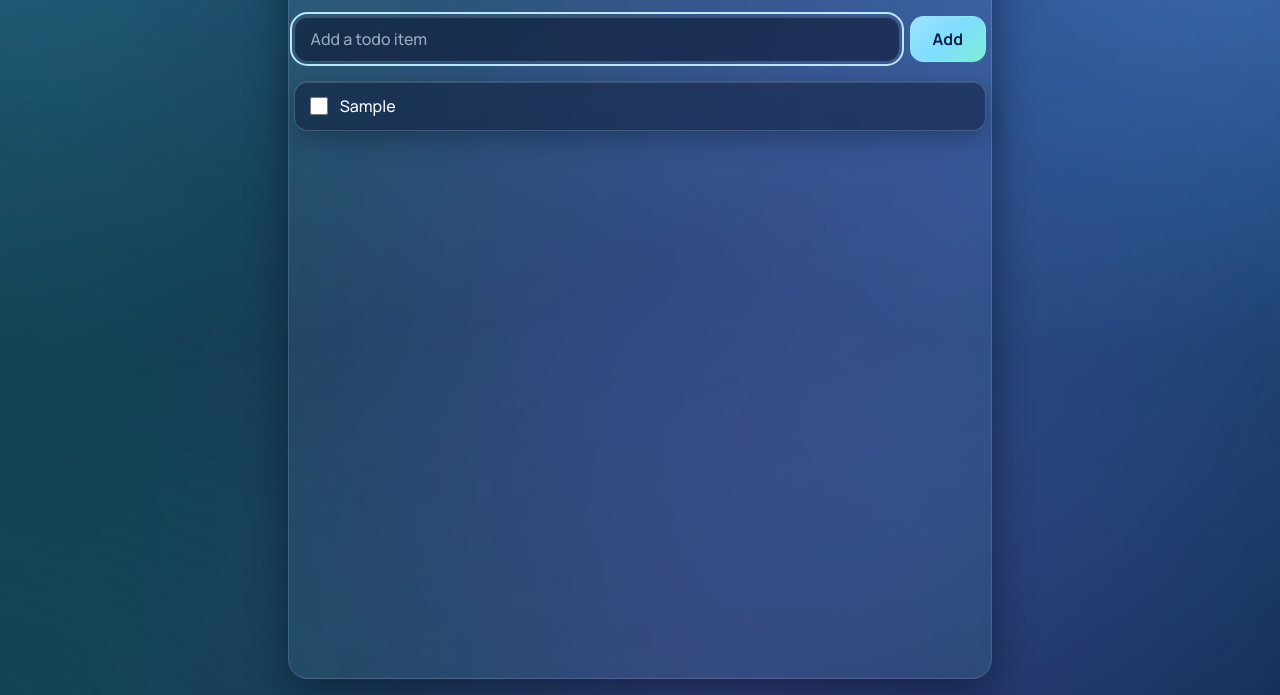
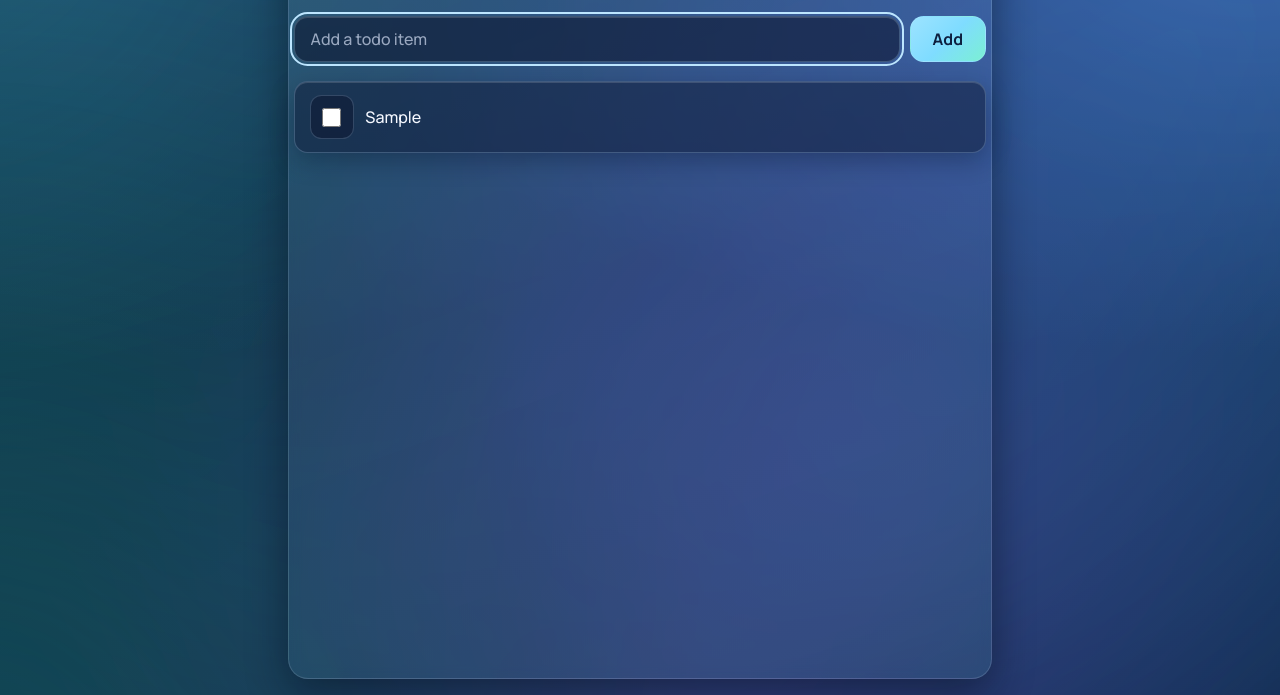
Before and after one commit to rasagy/todo-app-ui-aesthetics, a plain HTML site: page aurora/index.html in a window 1280 px wide. Both pictures are taken after typing "Sample" into the empty fields and a click on the button "Add". Shown: the part 105-800 px from the top of the page. Drawn offline with Linux system fonts and the light colour scheme.

Commit message:
updated aurora

```diff
--- a/aurora/app.js
+++ b/aurora/app.js
@@ -7,6 +7,7 @@
   const input = document.getElementById("todo-input");
   const list = document.getElementById("todo-list");
   const emptyState = document.getElementById("empty-state");
+  const storageWarning = document.getElementById("storage-warning");
 
   const state = {
     todos: loadTodos(),
@@ -94,6 +95,10 @@
     emptyState.hidden = state.todos.length > 0;
   }
 
+  function setStorageWarningVisibility() {
+    storageWarning.hidden = state.storageAvailable;
+  }
+
   function render() {
     state.todos = sortTodos(state.todos);
     list.textContent = "";
@@ -104,22 +109,32 @@
       const item = document.createElement("li");
       item.className = todo.completed ? "todo-item completed" : "todo-item";
 
+      const checkWrapper = document.createElement("label");
+      checkWrapper.className = "todo-check";
+
       const checkbox = document.createElement("input");
       checkbox.type = "checkbox";
       checkbox.checked = todo.completed;
-      checkbox.setAttribute("aria-label", `Mark "${todo.text}" as done`);
+      checkbox.setAttribute(
+        "aria-label",
+        todo.completed
+          ? `Mark "${todo.text}" as not done`
+          : `Mark "${todo.text}" as done`
+      );
       checkbox.dataset.todoId = todo.id;
 
       const text = document.createElement("span");
       text.className = "todo-text";
       text.textContent = todo.text;
 
-      item.append(checkbox, text);
+      checkWrapper.append(checkbox);
+      item.append(checkWrapper, text);
       fragment.append(item);
     }
 
     list.append(fragment);
     setEmptyStateVisibility();
+    setStorageWarningVisibility();
   }
 
   function addTodoFromInput() {
--- a/aurora/index.html
+++ b/aurora/index.html
@@ -31,6 +31,9 @@
         />
         <button type="submit">Add</button>
       </form>
+      <p id="storage-warning" class="storage-warning" role="status" hidden>
+        Changes cannot be saved in localStorage right now.
+      </p>
 
       <p id="empty-state" class="empty-state" role="status">
         No todos yet. Add one above.
--- a/aurora/styles.css
+++ b/aurora/styles.css
@@ -166,11 +166,22 @@ body::after {
 }
 
 .todo-item input[type="checkbox"] {
-  width: 1.15rem;
-  height: 1.15rem;
+  width: 1.2rem;
+  height: 1.2rem;
   margin: 0;
   accent-color: var(--accent);
   flex: 0 0 auto;
+}
+
+.todo-check {
+  width: 2.75rem;
+  min-width: 2.75rem;
+  height: 2.75rem;
+  display: grid;
+  place-items: center;
+  border-radius: 0.72rem;
+  background: rgba(12, 20, 45, 0.48);
+  border: 1px solid rgba(184, 217, 255, 0.2);
 }
 
 .todo-text {
@@ -187,6 +198,16 @@ body::after {
   margin: 0.2rem 0 0.15rem;
   color: rgba(213, 224, 244, 0.78);
   font-size: 0.95rem;
+}
+
+.storage-warning {
+  margin: 0;
+  padding: 0.55rem 0.7rem;
+  border-radius: 0.75rem;
+  color: #ffdcb1;
+  font-size: 0.88rem;
+  background: rgba(53, 24, 11, 0.5);
+  border: 1px solid rgba(255, 197, 131, 0.28);
 }
 
 .sr-only {
```
